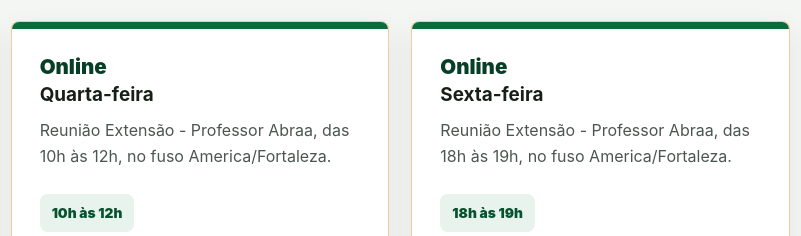
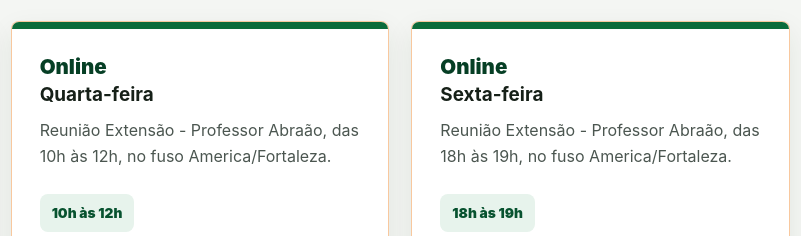
Before and after one commit to abraaorosal/extensaoUNIFAMETRO, a plain HTML site: page index.html in a window 1280 px wide. Shown: the part 4952-5188 px from the top of the page, 440-1241 px from the left. Drawn offline with Linux system fonts and the light colour scheme.

Commit message:
Corrige nome do professor nos encontros

```diff
--- a/index.html
+++ b/index.html
@@ -424,7 +424,7 @@
               <p class="schedule-day">Online</p>
               <h3>Quarta-feira</h3>
               <p>
-                Reunião Extensão - Professor Abraa, das 10h às 12h, no fuso
+                Reunião Extensão - Professor Abraão, das 10h às 12h, no fuso
                 America/Fortaleza.
               </p>
               <span class="meeting-time">10h às 12h</span>
@@ -442,7 +442,7 @@
               <p class="schedule-day">Online</p>
               <h3>Sexta-feira</h3>
               <p>
-                Reunião Extensão - Professor Abraa, das 18h às 19h, no fuso
+                Reunião Extensão - Professor Abraão, das 18h às 19h, no fuso
                 America/Fortaleza.
               </p>
               <span class="meeting-time">18h às 19h</span>
```
